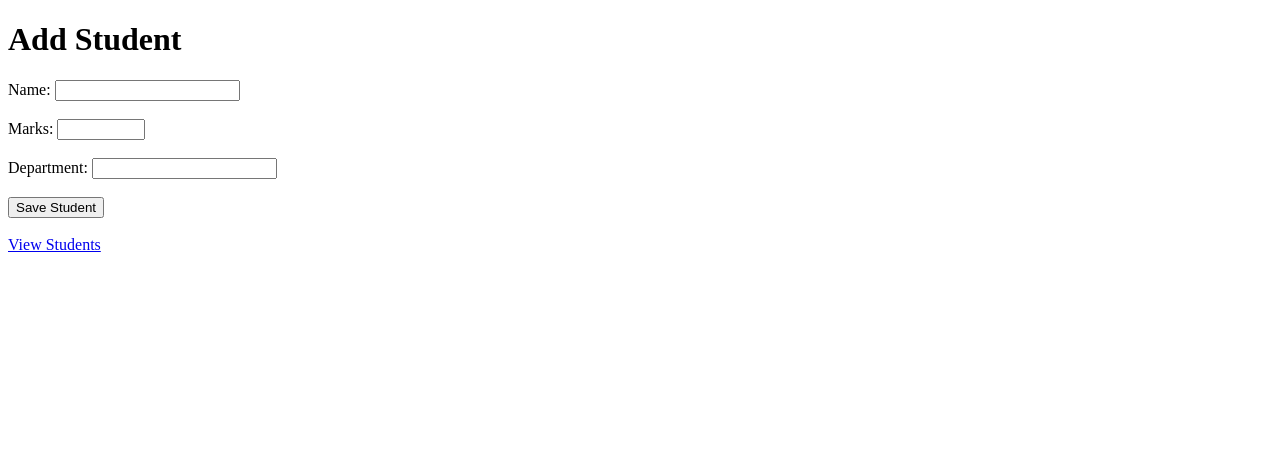
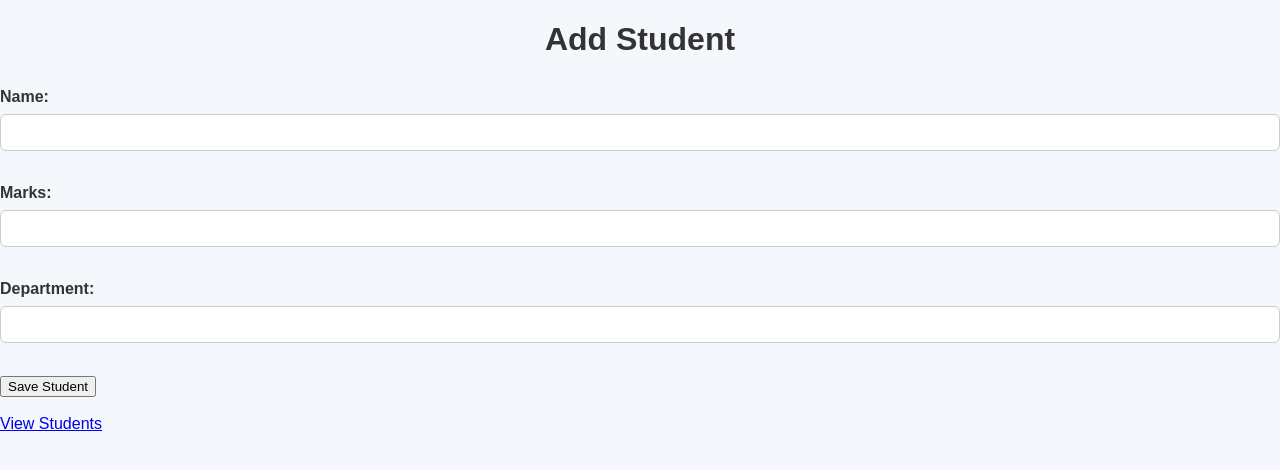
Before and after one commit to Sumedh9923/COLLEGE-STUDENT-PORTAL, a Django app: template students/templates/students/add_student.html in a window 1280 px wide. Shown: the top 470 px of the page. Run offline with Django 3.2, Linux system fonts and the light colour scheme; the template is opened without the code that fills it, so the values that code supplies are empty.

Commit message:
Add CSS styling to student portal

```diff
--- /dev/null
+++ b/students/static/students/style.css
@@ -0,0 +1,141 @@
+/* General Page Styling */
+
+body {
+    font-family: Arial, sans-serif;
+    background-color: #f4f7fb;
+    margin: 0;
+    padding: 0;
+    color: #333;
+}
+
+/* Main Container */
+
+.container {
+    width: 85%;
+    max-width: 1000px;
+    margin: 40px auto;
+    background: white;
+    padding: 30px;
+    border-radius: 12px;
+    box-shadow: 0 4px 15px rgba(0, 0, 0, 0.1);
+}
+
+/* Headings */
+
+h1 {
+    text-align: center;
+    margin-bottom: 30px;
+}
+
+h2 {
+    margin-bottom: 20px;
+}
+
+/* Navigation */
+
+.navbar {
+    background-color: #1f2937;
+    padding: 15px;
+    text-align: center;
+}
+
+.navbar a {
+    color: white;
+    text-decoration: none;
+    margin: 0 15px;
+    font-weight: bold;
+}
+
+.navbar a:hover {
+    text-decoration: underline;
+}
+
+/* Buttons */
+
+.btn {
+    display: inline-block;
+    padding: 10px 18px;
+    margin: 5px;
+    border-radius: 6px;
+    text-decoration: none;
+    border: none;
+    cursor: pointer;
+    background-color: #2563eb;
+    color: white;
+    font-size: 15px;
+}
+
+.btn:hover {
+    background-color: #1d4ed8;
+}
+
+/* Forms */
+
+form {
+    margin-top: 20px;
+}
+
+input,
+select {
+    width: 100%;
+    padding: 10px;
+    margin: 8px 0 15px;
+    border: 1px solid #ccc;
+    border-radius: 6px;
+    box-sizing: border-box;
+}
+
+label {
+    font-weight: bold;
+}
+
+/* Student Table */
+
+table {
+    width: 100%;
+    border-collapse: collapse;
+    margin-top: 20px;
+}
+
+th,
+td {
+    padding: 12px;
+    text-align: left;
+    border-bottom: 1px solid #ddd;
+}
+
+th {
+    background-color: #1f2937;
+    color: white;
+}
+
+tr:hover {
+    background-color: #f1f5f9;
+}
+
+/* Success Message */
+
+.success {
+    background-color: #dcfce7;
+    color: #166534;
+    padding: 12px;
+    border-radius: 6px;
+    margin-bottom: 15px;
+}
+
+/* Empty Message */
+
+.empty {
+    text-align: center;
+    color: #777;
+    padding: 20px;
+}
+
+/* Footer */
+
+.footer {
+    text-align: center;
+    margin-top: 30px;
+    color: #777;
+    font-size: 14px;
+}
--- a/students/templates/students/add_student.html
+++ b/students/templates/students/add_student.html
@@ -1,8 +1,11 @@
+{% load static %}
+
 <!DOCTYPE html>
 <html>
 
 <head>
     <title>Add Student</title>
+    <link rel="stylesheet" href="{% static 'students/style.css' %}">
 </head>
 
 <body>
--- a/students/templates/students/edit_student.html
+++ b/students/templates/students/edit_student.html
@@ -1,7 +1,10 @@
+{% load static %}
+
 <!DOCTYPE html>
 <html>
 
 <head>
+    <link rel="stylesheet" href="{% static 'students/style.css' %}">
     <title>Edit Student</title>
 </head>
 
--- a/students/templates/students/high_scorers.html
+++ b/students/templates/students/high_scorers.html
@@ -1,3 +1,5 @@
+{% load static %}
+
 <!DOCTYPE html>
 <html>
 
--- a/students/templates/students/home.html
+++ b/students/templates/students/home.html
@@ -1,8 +1,11 @@
+{% load static %}
+
 <!DOCTYPE html>
 <html>
 
 <head>
     <title>Student Portal</title>
+    <link rel="stylesheet" href="{% static 'students/style.css' %}">
 </head>
 
 <body>
--- a/students/templates/students/search.html
+++ b/students/templates/students/search.html
@@ -1,7 +1,10 @@
+{% load static %}
+
 <!DOCTYPE html>
 <html>
 
 <head>
+    <link rel="stylesheet" href="{% static 'students/style.css' %}"
     <title>Search Student</title>
 </head>
 
--- a/students/templates/students/student_list.html
+++ b/students/templates/students/student_list.html
@@ -1,7 +1,10 @@
+{% load static %}
+
 <!DOCTYPE html>
 <html>
 
 <head>
+    <link rel="stylesheet" href="{% static 'students/style.css' %}">
     <title>Student List</title>
 </head>
 
```
